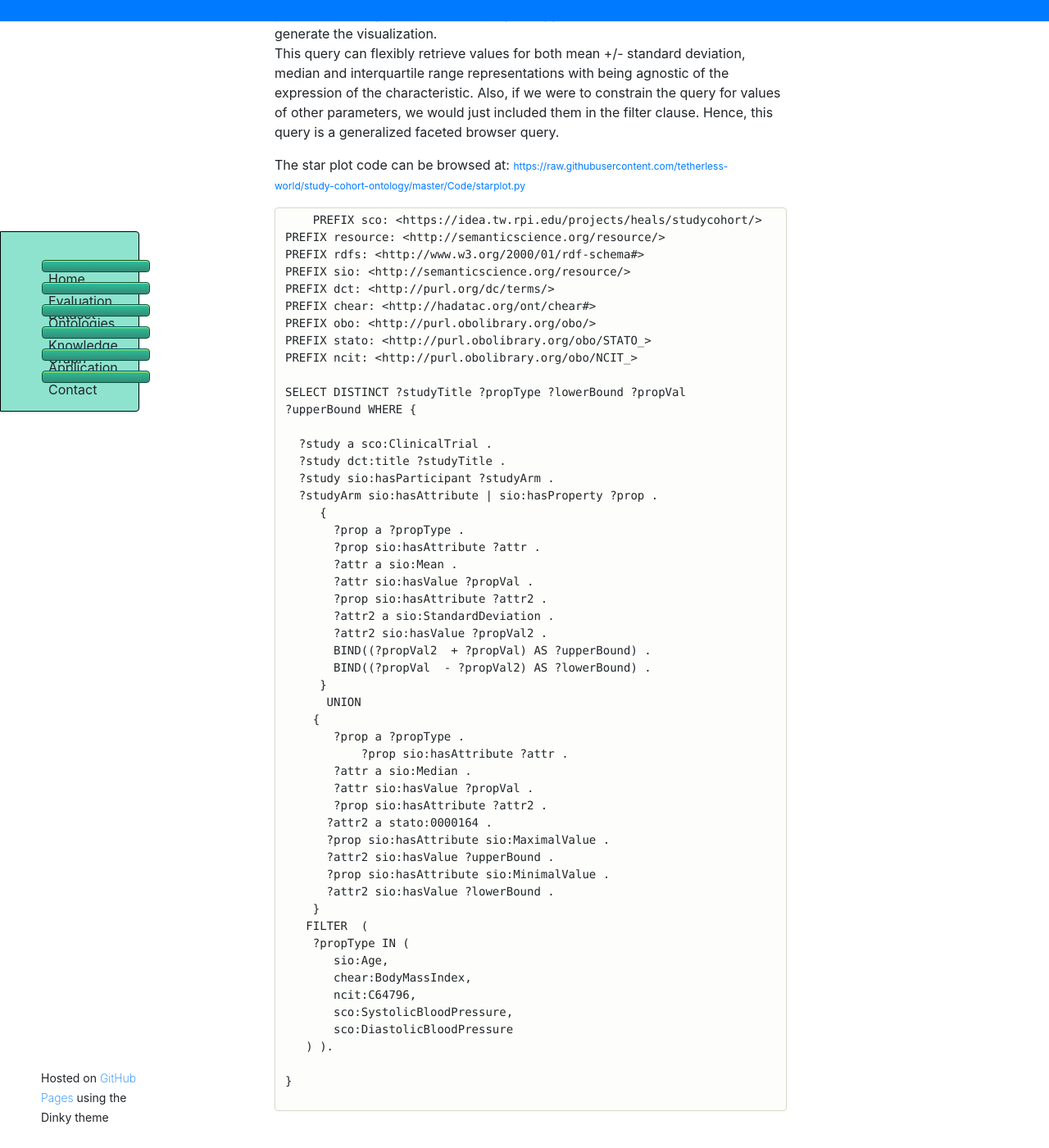
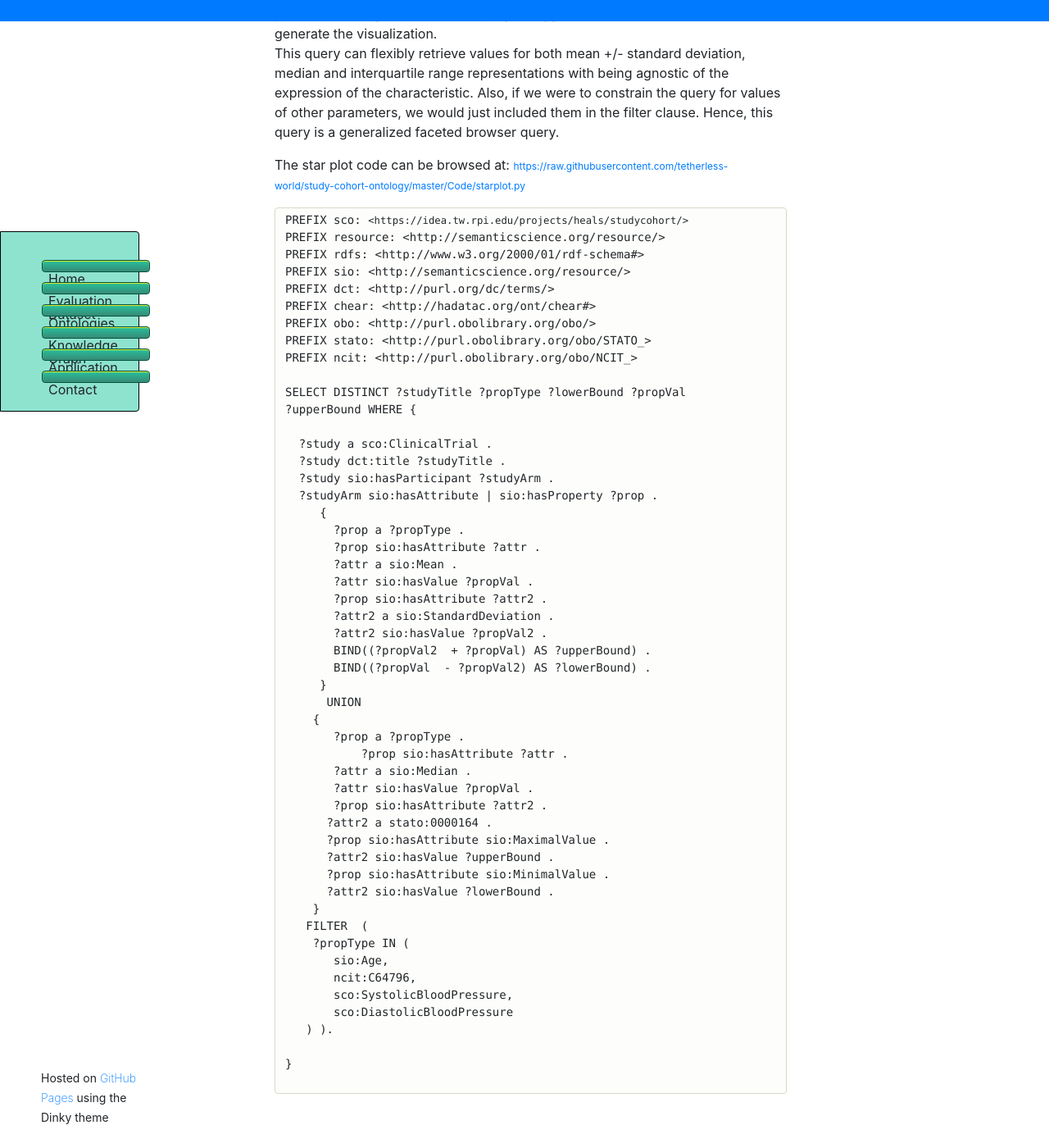
Before and after one commit to tetherless-world/study-cohort-ontology, a Jekyll site: the page built from application.md, in a window 1280 px wide and 1400 px high, scrolled down 854 px. Shown: the whole window at 82% size. Built offline with Jekyll 4.4.1, drawn with Linux system fonts in a browser that asks for light colours; nearby versions of some CDN libraries; our own code applies the rules of GitHub Pages for plain Markdown files; library files that are not in the unit come from our copies.

Commit message:
Update application.md

```diff
--- a/application.md
+++ b/application.md
@@ -20,7 +20,7 @@
     This query can flexibly retrieve values for both mean +/- standard deviation, median and interquartile range representations with being agnostic of the expression of the characteristic. Also, if we were to constrain the query for values of other parameters, we would just included them in the filter clause. Hence, this query is a generalized faceted browser query.</p>
     <p>The star plot code can be browsed at: <a href="https://raw.githubusercontent.com/tetherless-world/study-cohort-ontology/master/Code/starplot.py"><small>https://raw.githubusercontent.com/tetherless-world/study-cohort-ontology/master/Code/starplot.py</small></a></p>
     <pre>
-    PREFIX sco: <https://idea.tw.rpi.edu/projects/heals/studycohort/>
+PREFIX sco: <small><https://idea.tw.rpi.edu/projects/heals/studycohort/></small>
 PREFIX resource: <http://semanticscience.org/resource/>
 PREFIX rdfs: <http://www.w3.org/2000/01/rdf-schema#>
 PREFIX sio: <http://semanticscience.org/resource/>
@@ -64,7 +64,6 @@ SELECT DISTINCT ?studyTitle ?propType ?lowerBound ?propVal
    FILTER  (
     ?propType IN (
        sio:Age,
-       chear:BodyMassIndex,
        ncit:C64796,
        sco:SystolicBloodPressure,
        sco:DiastolicBloodPressure
```
